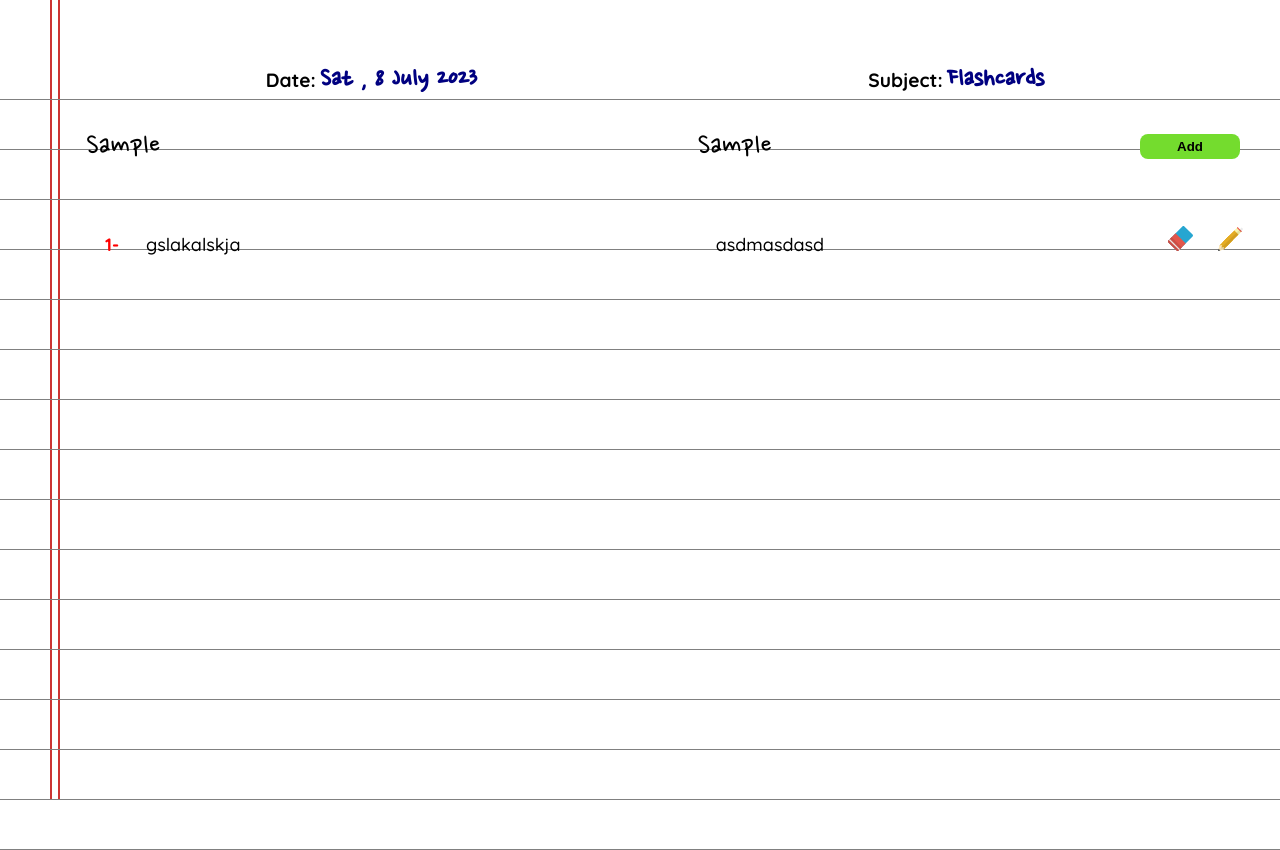
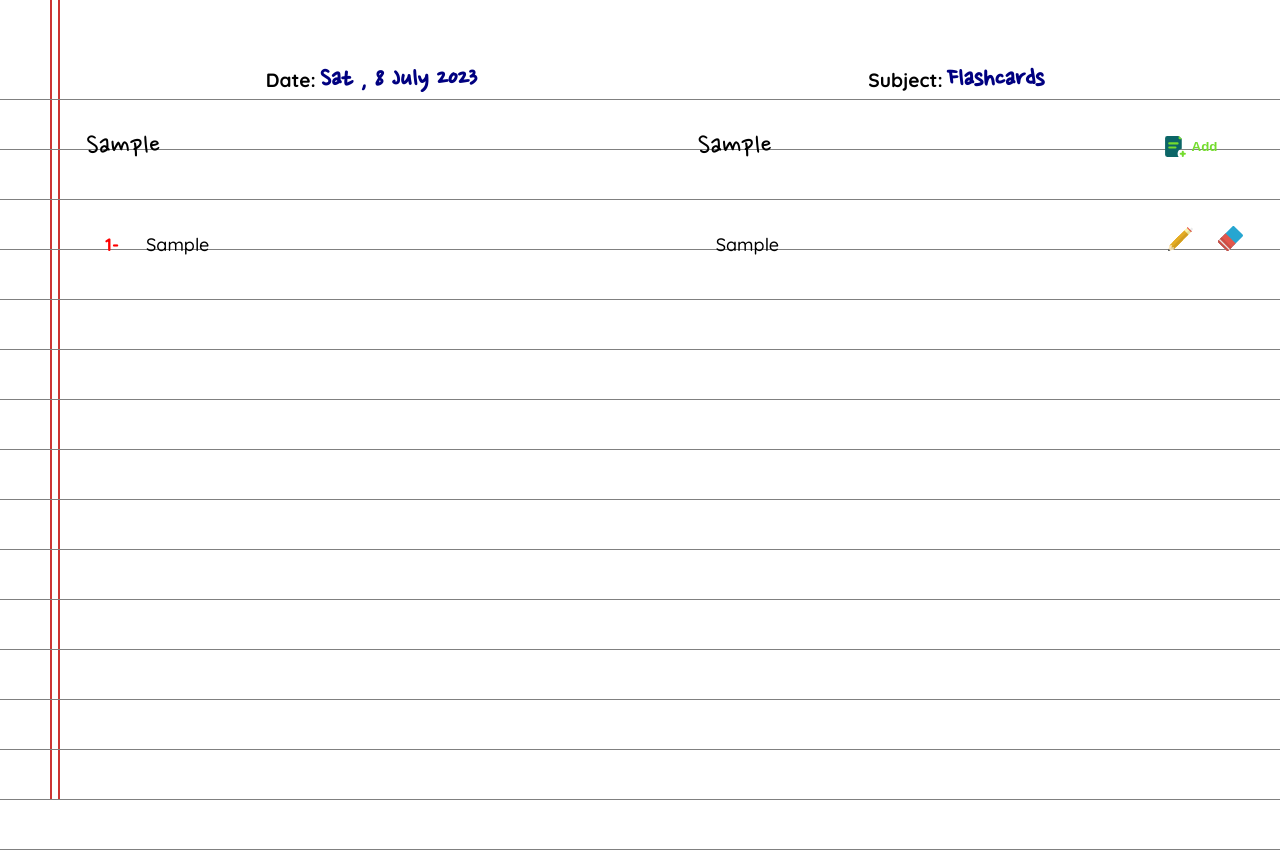
Before and after one commit to vida-khalili/Flashcard-js, a plain HTML site: page index.html in a window 1280 px wide. Both pictures are taken after typing "Sample", "Sample" into the empty fields and a click on the button "Add". Drawn offline with Linux system fonts and the light colour scheme.

Commit message:
get input data
script is updated to get input data and make cards

```diff
--- a/index.html
+++ b/index.html
@@ -59,21 +59,28 @@
             placeholder="The answer is..."
             autocomplete="off"
           />
-          <button type="button" class="submit-btn btn"><div>Add</div></button>
+          <button type="submit" class="submit-btn btn">
+            <div class="flex">
+              <img src="./images/add-file.svg" alt="add file" />
+              <div>Add</div>
+            </div>
+          </button>
         </form>
       </div>
-      <div class="cards" aria-hidden="false">
+      <div class="cards-part">
+        <!-- <div class="cards" aria-hidden="false">
           <div class="card">
-          <div class="card-id">1-</div>
+            <div class="card-id"><span id="card-id-number">1</span>-</div>
             <div class="question">gslakalskja</div>
             <div class="answer">asdmasdasd</div>
+            <button type="button" class="btn edit-btn">
+              <img src="./images/pencil.svg" alt="edit button" />
+            </button>
             <button type="button" class="btn delete-btn">
               <img src="./images/eraser.svg" alt="delete button" />
             </button>
-          <button type="button" class="btn edit-btn">
-            <img src="./images/pencil.svg" alt="edit button" />
-          </button>
           </div>
+        </div> -->
       </div>
     </div>
     <script src="./script/script.js"></script>
--- a/script/script.js
+++ b/script/script.js
@@ -1,3 +1,4 @@
+//Date in title part
 let currentDate = new Date();
 const days = ["Sun", "Mon", "Tue", "Wed", "Thu", "Fri", "Sat"];
 const months = [
@@ -21,3 +22,61 @@ let year = currentDate.getFullYear();
 
 let dateTitle = document.getElementById("current-date");
 dateTitle.innerHTML = `${day} , ${date} ${month} ${year}`;
+
+//Form
+let qaForm = document.querySelector(".qa-input-form");
+
+//the Question input
+let questionInput = document.getElementById("question-input");
+
+//the Answer input
+let answerInput = document.getElementById("answer-input");
+
+//Add button
+let addButton = document.querySelector(".submit-btn");
+
+//Delete button
+let deleteButton = document.querySelector(".delete-btn");
+
+//Edit button
+let editButton = document.querySelector(".edit-btn");
+
+let flashcardItems = [];
+let count = 0;
+
+const getCardInput = (event) => {
+  event.preventDefault();
+  count += 1;
+  let flashcardItem = {
+    id: count,
+    question: questionInput.value,
+    answer: answerInput.value,
+  };
+
+  flashcardItems.push(flashcardItem);
+  console.log(flashcardItems);
+  let cardsElement = document.querySelector(".cards-part");
+  let cardContent = `<div class="cards" aria-hidden="false">`;
+  for (let i = 0; i < flashcardItems.length; i++) {
+    let cardId = flashcardItems[i].id;
+    let cardQuestion = flashcardItems[i].question;
+    let cardAnswer = flashcardItems[i].answer;
+    cardContent =
+      cardContent +
+      ` <div class="card">
+    <div class="card-id"><span id="card-id-number">${cardId}</span>-</div>
+          <div class="question">${cardQuestion}</div>
+          <div class="answer">${cardAnswer}</div>
+          <button type="button" class="btn edit-btn">
+            <img src="./images/pencil.svg" alt="edit button" />
+          </button>
+          <button type="button" class="btn delete-btn">
+            <img src="./images/eraser.svg" alt="delete button" />
+          </button>
+        </div>`;
+  }
+  cardContent = cardContent + `</div>`;
+  cardsElement.innerHTML = cardContent;
+};
+
+qaForm.addEventListener("submit", getCardInput);
--- a/style/style.css
+++ b/style/style.css
@@ -95,9 +95,10 @@ input {
 
 .submit-btn {
   height: 25px;
-  background-color: #74dc2e;
+  color: #74dc2e;
 }
 .cards {
+  display: grid;
   padding: 0 25px;
   position: fixed;
   overflow-y: scroll;
```
Also changed, not shown: images/add-file.svg (added). Lines whose indentation alone changed are shown as unchanged.
